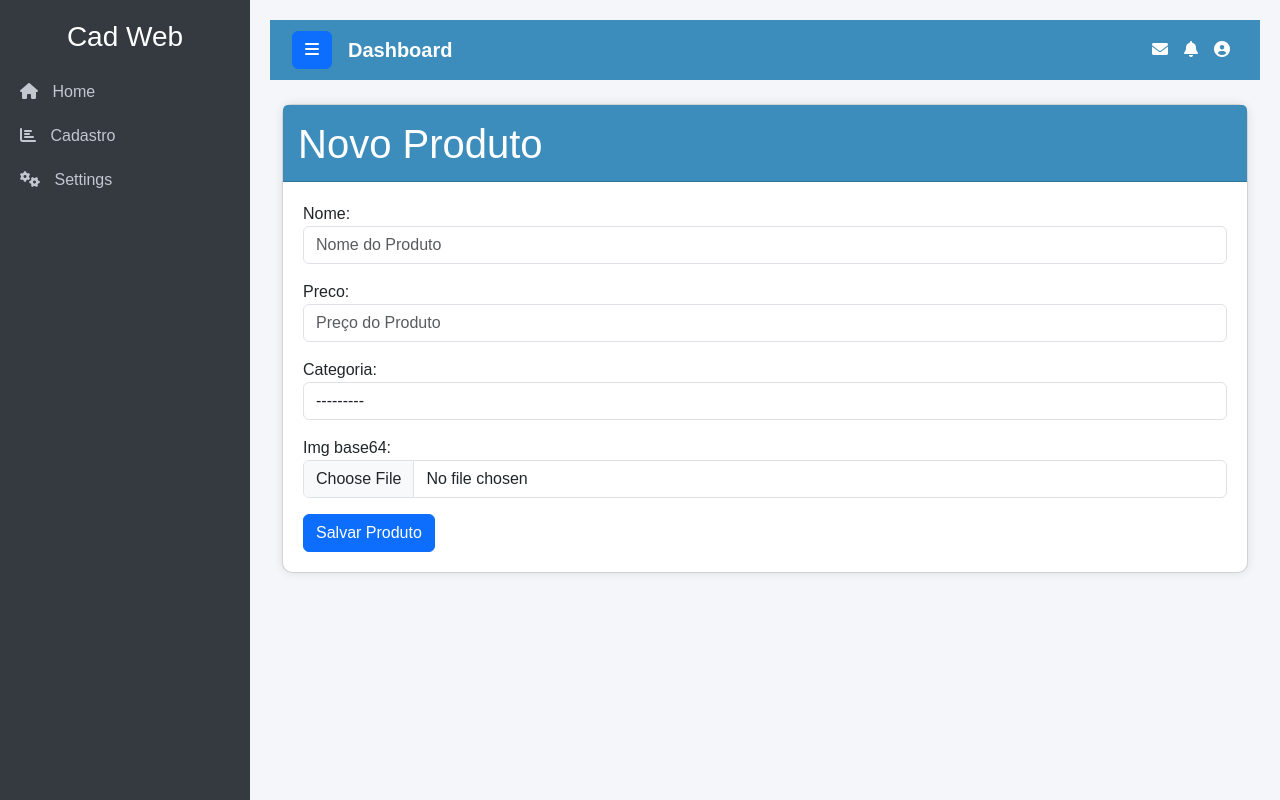
After one commit to YtaloGeorgeIFPI/cadweb, a Django app: page /produto/form in a window 1280 px wide. The commit adds this page. Run offline with Django 4.2, Linux system fonts and the light colour scheme; data that the repository does not hold is empty; some libraries are stand-ins or nearby versions.

Commit message:
Produtos

```diff
--- a/home/forms.py
+++ b/home/forms.py
@@ -1,17 +1,17 @@
 from django import forms
-from .models import *
+from .models import Categoria, Cliente, Produto  # Certifique-se de importar os modelos Categoria, Cliente e Produto
+from datetime import date  # Importando o módulo date para comparar com a data atual
 
-
-
-
+# Formulário para Categoria
 class CategoriaForm(forms.ModelForm):
     class Meta:
         model = Categoria
         fields = ['nome', 'ordem']
         widgets = {
-            'nome':forms.TextInput(attrs={'class': 'form-control', 'placeholder': 'Nome'}),
-            'ordem':forms.NumberInput(attrs={'class': 'inteiro form-control', 'placeholder': ''}),
+            'nome': forms.TextInput(attrs={'class': 'form-control', 'placeholder': 'Nome'}),
+            'ordem': forms.NumberInput(attrs={'class': 'inteiro form-control', 'placeholder': ''}),
         }
+
     def clean_nome(self):
         nome = self.cleaned_data.get('nome')
         if len(nome) < 3:
@@ -23,3 +23,61 @@ class CategoriaForm(forms.ModelForm):
         if ordem <= 0:
             raise forms.ValidationError("O campo ordem deve ser maior que zero.")
         return ordem
+
+
+# Formulário para Cliente
+class ClienteForm(forms.ModelForm):
+    class Meta:
+        model = Cliente
+        fields = ['nome', 'cpf', 'datanasc']
+        widgets = {
+            'nome': forms.TextInput(attrs={'class': 'form-control', 'placeholder': 'Nome'}),
+            'cpf': forms.TextInput(attrs={'class': 'cpf form-control', 'placeholder': 'C.P.F'}),
+            'datanasc': forms.DateInput(attrs={'class': 'data form-control', 'placeholder': 'Data de Nascimento'}, format='%Y-%m-%d'),  # Formato no padrão HTML5
+        }
+
+    def clean_cpf(self):
+        cpf = self.cleaned_data.get('cpf')
+        # Validação simples para o formato do CPF (ajustar conforme necessário)
+        if len(cpf) != 14 or not cpf.replace('.', '').replace('-', '').isdigit():
+            raise forms.ValidationError("O CPF deve ser válido (formato: XXX.XXX.XXX-XX).")
+        return cpf
+
+    def clean_nome(self):
+        nome = self.cleaned_data.get('nome')
+        if len(nome) < 3:
+            raise forms.ValidationError("O nome deve ter pelo menos 3 caracteres.")
+        return nome
+
+    def clean_datanasc(self):
+        datanasc = self.cleaned_data.get('datanasc')
+        # Validação para garantir que a data de nascimento não seja anterior a 1900
+        if datanasc and datanasc.year < 1900:
+            raise forms.ValidationError("A data de nascimento não pode ser anterior a 1900.")
+        # Validação para garantir que a data de nascimento não seja maior que a data atual
+        if datanasc and datanasc > date.today():
+            raise forms.ValidationError("A data de nascimento não pode ser maior que a data atual.")
+        return datanasc
+
+
+# Formulário para Produto
+class ProdutoForm(forms.ModelForm):
+    class Meta:
+        model = Produto
+        fields = ['nome', 'preco', 'categoria', 'img_base64']
+        widgets = {
+            'nome': forms.TextInput(attrs={'class': 'form-control', 'placeholder': 'Nome do Produto'}),
+            'preco': forms.NumberInput(attrs={'class': 'form-control money', 'placeholder': 'Preço do Produto'}),
+            'categoria': forms.Select(attrs={'class': 'form-control'}),
+            'img_base64': forms.ClearableFileInput(attrs={'class': 'form-control', 'accept': 'image/*'}),
+        }
+
+    def clean_preco(self):
+        preco = self.cleaned_data.get('preco')
+        try:
+            preco = float(preco)
+            if preco <= 0:
+                raise forms.ValidationError("O preço deve ser maior que zero.")
+        except ValueError:
+            raise forms.ValidationError("Insira um preço válido.")
+        return preco
--- a/home/urls.py
+++ b/home/urls.py
@@ -2,14 +2,31 @@ from django.urls import path
 from . import views
 
 urlpatterns = [
-    path('', views.index, name="index"),
+    # Rota para a página inicial
+    path('', views.index, name='index'),  # Página inicial
+
+    # Rotas para categoria
     path('categoria/', views.categoria, name="categoria"),
     path('categoria/form', views.form_categoria, name="form_categoria"),
     path('categoria/editar/<int:id>/', views.editar_categoria, name="editar_categoria"),
+    path('categoria/detalhes/<int:id>/', views.detalhes_categoria, name="detalhes_categoria"),
+    path('categoria/remover/<int:id>/', views.remover_categoria, name="remover_categoria"),
 
-    # URL para detalhes da categoria
-    path('categoria/detalhes/<int:id>/', views.detalhes_categoria, name="detalhes_categoria"),
+    # Rotas para cliente
+    path('cliente/', views.cliente, name='cliente'),  # Exibe a lista de clientes
+    path('cliente/form', views.form_cliente, name='form_cliente'),  # Formulário de cliente
+    path('cliente/editar/<int:id>/', views.editar_cliente, name='editar_cliente'),  # Edita um cliente
+    path('cliente/remover/<int:id>/', views.remover_cliente, name='remover_cliente'),  # Remove um cliente
 
-    # URL para excluir a categoria
-    path('categoria/remover/<int:id>/', views.remover_categoria, name="remover_categoria"),
+    # Rotas para produto
+    # Listagem de Produtos
+    path('produto/', views.produto, name='produto'),
+    # Formulário de Produtos
+    path('produto/form', views.form_produto, name='form_produto'),
+    # Detalhes do Produto
+    path('produto/detalhes/<int:id>/', views.detalhes_produto, name='detalhes_produto'),
+    # Editar Produto
+    path('produto/editar/<int:id>/', views.editar_produto, name='editar_produto'),
+    # Remover Produto
+    path('produto/remover/<int:id>/', views.remover_produto, name='remover_produto'),
 ]
--- a/home/views.py
+++ b/home/views.py
@@ -1,8 +1,21 @@
 from django.shortcuts import render, redirect
 from django.contrib import messages
-from .models import Categoria
-from .forms import CategoriaForm
+from .models import Categoria, Cliente, Produto  # Certifique-se de importar o modelo Produto
+from .forms import CategoriaForm, ClienteForm, ProdutoForm  # Adicione ProdutoForm aqui
 
+from django.shortcuts import render, get_object_or_404
+from .models import Produto
+
+def detalhes_produto(request, id):
+    # Recupera o produto com base no ID
+    produto = get_object_or_404(Produto, id=id)
+
+    # Passa o produto para o template
+    return render(request, 'produto/detalhes.html', {'produto': produto})
+
+
+
+# Funções para Categoria
 def index(request):
     return render(request, 'index.html')
 
@@ -14,49 +27,121 @@ def categoria(request):
 
 def form_categoria(request):
     if request.method == 'POST':
-        form = CategoriaForm(request.POST)  # Instancia o modelo com os dados do form
-        if form.is_valid():  # Faz a validação do formulário
-            form.save()  # Salva a instância do modelo no banco de dados
-            messages.success(request, 'Operação realizada com sucesso!')  # Mensagem de sucesso
-            return redirect('categoria')  # Redireciona para a listagem
-    else:  # Método é GET, novo registro
-        form = CategoriaForm()  # Formulário vazio
-    contexto = {
-        'form': form,
-    }
+        form = CategoriaForm(request.POST)
+        if form.is_valid():
+            form.save()
+            messages.success(request, 'Operação realizada com sucesso!')
+            return redirect('categoria')
+    else:
+        form = CategoriaForm()
+    contexto = {'form': form}
     return render(request, 'categoria/formulario.html', contexto)
 
 def editar_categoria(request, id):
     try:
         categoria = Categoria.objects.get(pk=id)
     except Categoria.DoesNotExist:
-        # Caso o registro não seja encontrado, exibe a mensagem de erro
         messages.error(request, 'Registro não encontrado')
-        return redirect('categoria')  # Redireciona para a listagem
+        return redirect('categoria')
 
     if request.method == 'POST':
-        # Combina os dados do formulário com a instância do objeto existente, permitindo editar seus valores
         form = CategoriaForm(request.POST, instance=categoria)
         if form.is_valid():
-            categoria = form.save()  # Save retorna o objeto salvo
-            messages.success(request, 'Operação realizada com Sucesso')  # Mensagem de sucesso
-            return redirect('categoria')  # Redireciona para a listagem
+            categoria = form.save()
+            messages.success(request, 'Operação realizada com Sucesso')
+            return redirect('categoria')
     else:
         form = CategoriaForm(instance=categoria)
-    return render(request, 'categoria/formulario.html', {'form': form,})
+    return render(request, 'categoria/formulario.html', {'form': form})
 
-# Função para mostrar os detalhes de uma categoria
 def detalhes_categoria(request, id):
     categoria = Categoria.objects.get(pk=id)
     return render(request, 'categoria/detalhes.html', {'categoria': categoria})
 
-# Função para remover uma categoria
 def remover_categoria(request, id):
     try:
-        categoria = Categoria.objects.get(pk=id)  # Tentando encontrar a categoria
-        categoria.delete()  # Exclui a categoria
-        messages.success(request, 'Categoria removida com sucesso.')  # Mensagem de sucesso
+        categoria = Categoria.objects.get(pk=id)
+        categoria.delete()
+        messages.success(request, 'Categoria removida com sucesso.')
     except Categoria.DoesNotExist:
-        messages.error(request, 'Categoria não encontrada.')  # Mensagem de erro se a categoria não existir
+        messages.error(request, 'Categoria não encontrada.')
+    return redirect('categoria')
 
-    return redirect('categoria')  # Redireciona para a listagem de categorias
+# Funções para Cliente
+def cliente(request):
+    contexto = {
+        'lista': Cliente.objects.all().order_by('-id'),
+    }
+    return render(request, 'cliente/lista.html', contexto)
+
+def form_cliente(request):
+    if request.method == 'POST':
+        form = ClienteForm(request.POST)
+        if form.is_valid():
+            form.save()
+            messages.success(request, 'Operação realizada com sucesso!')
+            return redirect('cliente')
+    else:
+        form = ClienteForm()
+    contexto = {'form': form}
+    return render(request, 'cliente/formulario.html', contexto)
+
+def editar_cliente(request, id):
+    try:
+        cliente = Cliente.objects.get(pk=id)
+    except Cliente.DoesNotExist:
+        messages.error(request, 'Cliente não encontrado')
+        return redirect('cliente')
+
+    if request.method == 'POST':
+        form = ClienteForm(request.POST, instance=cliente)
+        if form.is_valid():
+            cliente = form.save()
+            messages.success(request, 'Operação realizada com Sucesso')
+            return redirect('cliente')
+    else:
+        form = ClienteForm(instance=cliente)
+    return render(request, 'cliente/formulario.html', {'form': form})
+
+def remover_cliente(request, id):
+    try:
+        cliente = Cliente.objects.get(pk=id)
+        cliente.delete()
+        messages.success(request, 'Cliente removido com sucesso.')
+    except Cliente.DoesNotExist:
+        messages.error(request, 'Cliente não encontrado.')
+    return redirect('cliente')
+
+# Funções para Produto
+def produto(request):
+    produtos = Produto.objects.all()
+    return render(request, 'produto/lista.html', {'produtos': produtos})
+
+# Formulário para criar um novo produto
+def form_produto(request):
+    if request.method == 'POST':
+        form = ProdutoForm(request.POST)
+        if form.is_valid():
+            form.save()
+            return redirect('produto')
+    else:
+        form = ProdutoForm()
+    return render(request, 'produto/formulario.html', {'form': form})
+
+# Editar produto
+def editar_produto(request, id):
+    produto = Produto.objects.get(id=id)
+    if request.method == 'POST':
+        form = ProdutoForm(request.POST, instance=produto)
+        if form.is_valid():
+            form.save()
+            return redirect('produto')
+    else:
+        form = ProdutoForm(instance=produto)
+    return render(request, 'produto/formulario.html', {'form': form})
+
+# Remover produto
+def remover_produto(request, id):
+    produto = Produto.objects.get(id=id)
+    produto.delete()
+    return redirect('produto')
--- a/static/css/style.css
+++ b/static/css/style.css
@@ -2,6 +2,7 @@ body {
     font-family: 'Arial', sans-serif;
     background-color: #f4f6f9;
 }
+
 .sidebar {
     height: 100vh;
     position: fixed;
@@ -13,101 +14,123 @@ body {
     padding-top: 20px;
     transition: all 0.3s;
 }
+
 .sidebar.active {
     width: 80px;
 }
+
 .sidebar .nav-link {
     color: #c2c7d0;
     padding: 10px 20px;
     font-size: 16px;
 }
+
 .sidebar .nav-link:hover {
     background-color: #495057;
 }
+
 .sidebar .nav-link .fas {
     margin-right: 10px;
 }
+
 .sidebar.active .nav-link .fas {
     margin-right: 0;
 }
+
 .sidebar.active .nav-link span {
     display: none;
 }
+
 .content {
     margin-left: 250px;
     padding: 20px;
     transition: all 0.3s;
 }
+
 .content.active {
     margin-left: 80px;
 }
+
 .navbar {
     background-color: #3c8dbc;
     padding: 10px;
 }
+
 .navbar .navbar-brand {
     color: #fff;
     font-weight: bold;
 }
+
 .navbar .nav-item .nav-link {
     color: #fff;
 }
-
-
 
 .card-custom {
     border-radius: 10px;
     box-shadow: 0px 0px 10px rgba(0, 0, 0, 0.1);
 }
+
 .card-header-custom {
     background-color: #3c8dbc;
     color: #fff;
     padding: 10px 5px 5px 15px;
 }
+
 .card-body-custom {
     padding: 20px;
 }
+
 .submenu {
     padding-left: 30px;
     display: none;
 }
+
 .submenu .nav-link {
     font-size: 14px;
 }
+
 .sidebar .nav-item.open .submenu {
     display: block;
 }
 
 .container-fluid.mt-4 .row {
-    margin-bottom: 1rem; /* Ajuste o valor conforme necessário */
+    margin-bottom: 1rem;
 }
 
 .barrabotoes {
-    margin-bottom: 0.5rem; /* Ajuste o valor conforme necessário */
+    margin-bottom: 0.5rem;
     padding: 5px;
 }
 
-h5{
+h5 {
     margin: 5px;
-
 }
 
+.errorlist {
+    list-style-type: none;
+}
 
-.errorlist {
-    list-style-type: none; /* Remove os pontinhos */
+/* Classe personalizada para o botão "Novo Pedido" */
+.btn-azul-escuro {
+    background-color: #007bff !important;  /* Azul padrão do Bootstrap */
+    color: white !important;  /* Cor do texto em branco */
+    border-color: #007bff !important;  /* Cor da borda do botão */
+}
 
-
+.btn-azul-escuro:hover {
+    background-color: #0056b3 !important;  /* Azul mais escuro ao passar o mouse */
+    border-color: #0056b3 !important;  /* Cor da borda ao passar o mouse */
 }
 
 .canvas {
-        display: block;
-        margin: 20px auto; /* Centraliza horizontalmente e adiciona margem superior */
-        border:1px solid #4e4c4cfa;
-        border-radius: 10px;
-        padding: 10px;
+    display: block;
+    margin: 20px auto;
+    border: 1px solid #4e4c4cfa;
+    border-radius: 10px;
+    padding: 10px;
 }
 
 .fieldset {
-    border: 1px solid rgba(0, 0, 0, 0.2); /* Borda clarinha */
+    border: 1px solid rgba(0, 0, 0, 0.2);
     font-size: 1rem;
-  }
+}
--- a/templates/base.html
+++ b/templates/base.html
@@ -8,23 +8,60 @@
     <title>Admin Dashboard</title>
     <link href="https://cdn.jsdelivr.net/npm/bootstrap@5.3.0/dist/css/bootstrap.min.css" rel="stylesheet">
     <link href="https://cdnjs.cloudflare.com/ajax/libs/font-awesome/6.0.0-beta3/css/all.min.css" rel="stylesheet">
-    <link href="{% static 'css/style.css' %}" rel="stylesheet" >
+    <link href="{% static 'css/style.css' %}" rel="stylesheet">
     <link rel="stylesheet" href="https://code.jquery.com/ui/1.12.1/themes/base/jquery-ui.css">
     <script src="https://cdnjs.cloudflare.com/ajax/libs/bootstrap-confirmation2/4.2.0/bootstrap-confirmation.min.js"></script>
-
 </head>
 <body>
-
-
-
-
 
     <!-- Sidebar -->
     <div class="sidebar" id="sidebar">
         <div class="text-center text-white mb-3">
             <h3>Cad Web</h3>
         </div>
-        {% include 'menu.html' %}
+        <ul class="nav flex-column">
+            <li class="nav-item">
+                <a href="{% url 'index' %}" class="nav-link">
+                    <i class="fas fa-home"></i> <span>Home</span>
+                </a>
+            </li>
+
+            <li class="nav-item">
+                <a href="#" class="nav-link" data-bs-toggle="collapse" data-bs-target="#cadastroMenu" aria-expanded="false" aria-controls="cadastroMenu">
+                    <i class="fas fa-chart-bar"></i> <span>Cadastro</span>
+                </a>
+
+                <ul class="submenu nav flex-column collapse" id="cadastroMenu">
+                    <li class="nav-item">
+                        <a href="{% url 'categoria' %}" class="nav-link">Categorias</a>
+                    </li>
+                    <li class="nav-item">
+                        <a href="{% url 'produto' %}" class="nav-link">Produtos</a>
+                    </li>
+                    <li class="nav-item">
+                        <a href="{% url 'cliente' %}" class="nav-link">Clientes</a>
+                    </li>
+                    <li class="nav-item">
+                        <a href="#" class="nav-link">Pedidos</a>
+                    </li>
+                </ul>
+            </li>
+
+            <li class="nav-item">
+                <a href="#" class="nav-link">
+                    <i class="fas fa-cogs"></i> <span>Settings</span>
+                </a>
+
+                <ul class="submenu nav flex-column">
+                    <li class="nav-item">
+                        <a href="#" class="nav-link">General</a>
+                    </li>
+                    <li class="nav-item">
+                        <a href="#" class="nav-link">Security</a>
+                    </li>
+                </ul>
+            </li>
+        </ul>
     </div>
 
     <!-- Main Content -->
@@ -52,44 +89,28 @@
 
         <!-- Dashboard Content -->
         <div class="container-fluid mt-4">
-
-
             {% if messages %}
                 {% for message in messages %}
-            <!-- Alert area start-->
-            <div class="alert alert-{{ message.tags }} {% if message.tags == 'error' %}alert-danger{% endif %}  alert-dismissible">
+                    <div class="alert alert-{{ message.tags }} alert-dismissible">
                         {{ message }}
                         <button type="button" class="btn-close" data-bs-dismiss="alert" aria-label="Close"></button>
                     </div>
-            <!-- Alert area End-->
                 {% endfor %}
             {% endif %}
 
-
-
-
             <div class="row">
-
-
-
                 <div class="col-lg-12 col-md-12 col-sm-12">
                     <div class="card card-custom">
                         <div class="card-header card-header-custom">
                             <h5>{% block titulo_conteudo %} {% endblock titulo_conteudo %}</h5>
                         </div>
                         <div class="card-body card-body-custom">
-
                             {% block conteudo %}  {% endblock conteudo %}
-
-
                         </div>
                     </div>
                 </div>
-
             </div>
-
-
-
+        </div>
     </div>
 
     <script src="https://cdn.jsdelivr.net/npm/bootstrap@5.3.0/dist/js/bootstrap.bundle.min.js"></script>
@@ -103,47 +124,29 @@
 
     <script>
         $(document).ready(function() {
-            // Aplica a função de formatação em todos os campos com a classe .money
+            // Aplica a formatação nos campos de dinheiro e outros
             $('.money').mask('000.000.000.000.000,00', {reverse: true});
+            $('.data').mask('00/00/0000');
+            $('.telefone').mask('(00) 0000-00009');
+            $('.cep').mask('00000-000');
+            $('.cartao').mask('0000 0000 0000 0000');
+            $('.cpf').mask('000.000.000-00');
+            $('.inteiro').mask('0#');
 
-            // Aplica a função de formatação em todos os campos com a classe .data
-            $('.data').mask('00/00/0000');
-
-            $('.telefone').mask('(00) 0000-00009');
-
-            $('.cep').mask('00000-000');
-
-            $('.cartao').mask('0000 0000 0000 0000');
-
-            $('.cpf').mask('000.000.000-00');
-
-            $('.inteiro').mask('0#');  // Campo para inteiros de qualquer tamanho
-
-
-            // Seleciona todas as listas de erro com a classe 'errorlist'
+            // Manipula alertas de erro
             $('.errorlist').each(function() {
-                // Adiciona as classes Bootstrap para alertas
                 $(this).addClass('alert alert-danger alert-dismissible');
-
-                // Adiciona o botão de fechar
                 $(this).append('<button type="button" class="btn-close" data-bs-dismiss="alert" aria-label="Close"></button>');
             });
 
-            // Configura autocomplete para o campo da classe autocomplete
+            // Configura autocomplete, caso seja necessário
             $('.autocomplete').each(function() {
                 autoComplete(this);
             });
-
-
-
-
         });
-
     </script>
 
-    {% block javascript %}
-
-    {% endblock javascript %}
+    {% block javascript %} {% endblock javascript %}
 
 </body>
 </html>
--- a/templates/menu.html
+++ b/templates/menu.html
@@ -19,7 +19,7 @@
         <a href="#" class="nav-link">Produtos</a>
       </li>
       <li class="nav-item">
-        <a href="#" class="nav-link">Clientes</a>
+        <a href="{% url 'cliente' %}" class="nav-link">Clientes</a>  <!-- Link para a lista de Clientes -->
       </li>
       <li class="nav-item">
         <a href="#" class="nav-link">Pedidos</a>
--- /dev/null
+++ b/templates/produto/formulario.html
@@ -0,0 +1,13 @@
+{% extends 'base.html' %}
+
+{% block titulo_conteudo %}
+    <h1>{% if form.instance.pk %}Editar Produto{% else %}Novo Produto{% endif %}</h1>
+{% endblock %}
+
+{% block conteudo %}
+    <form method="post">
+        {% csrf_token %}
+        {{ form.as_p }}
+        <button type="submit" class="btn btn-primary">Salvar Produto</button>
+    </form>
+{% endblock %}
```
Also changed, not shown: home/models.py (+32 -3 lines), templates/categoria/lista.html (+15 -13 lines), templates/cliente/formulario.html (added, +13 -0 lines), templates/cliente/lista.html (added, +39 -0 lines), templates/index.html (+0 -10 lines), templates/produto/detatalhes.html (added, +17 -0 lines), templates/produto/lista.html (added, +43 -0 lines), home/migrations/0002_cliente.py (added), home/migrations/0003_produto.py (added), home/migrations/0004_alter_produto_options_alter_categoria_nome_and_more.py (added), home/migrations/0005_alter_produto_options_alter_produto_categoria_and_more.py (added). Lines whose indentation alone changed are shown as unchanged.
